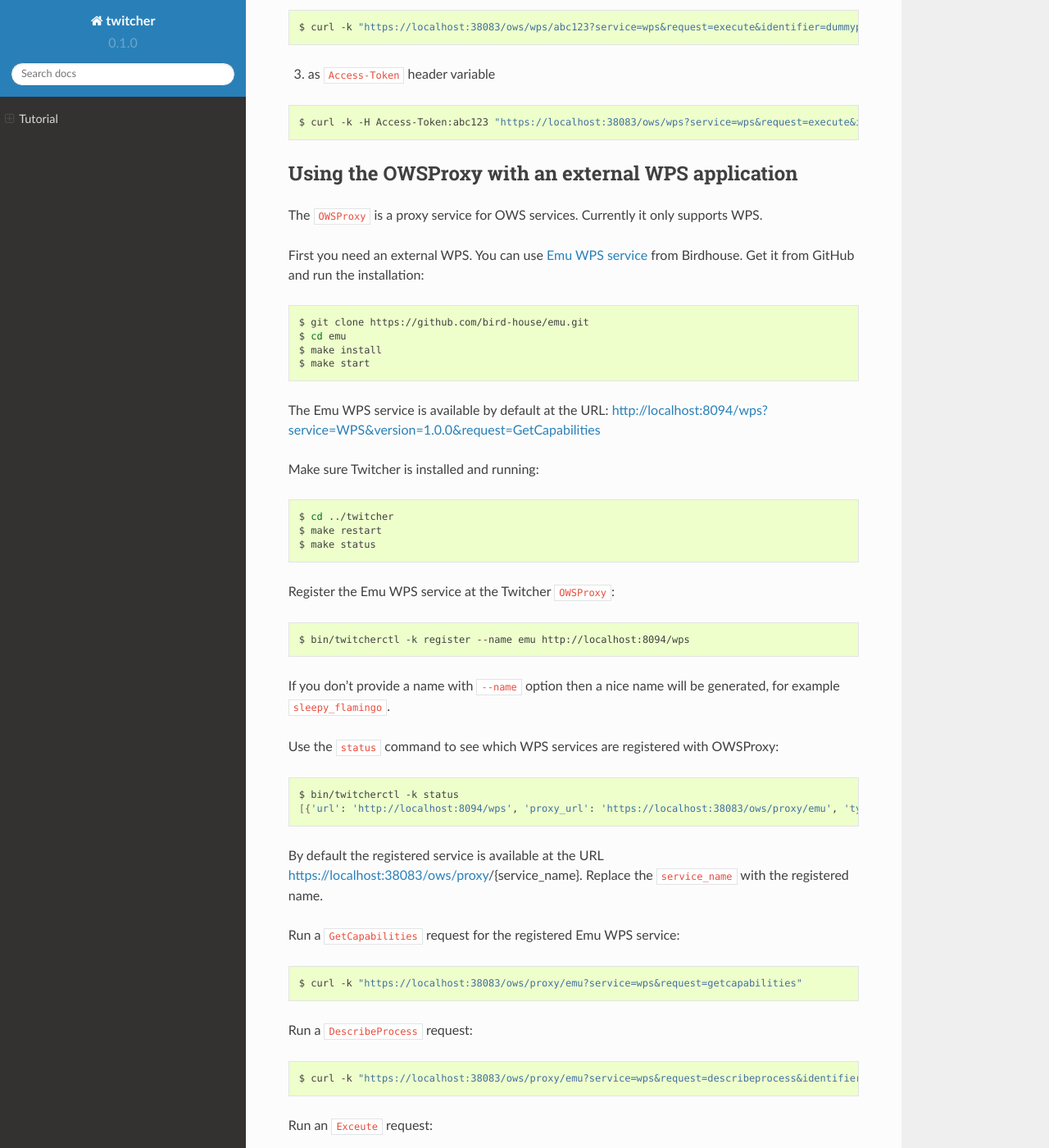
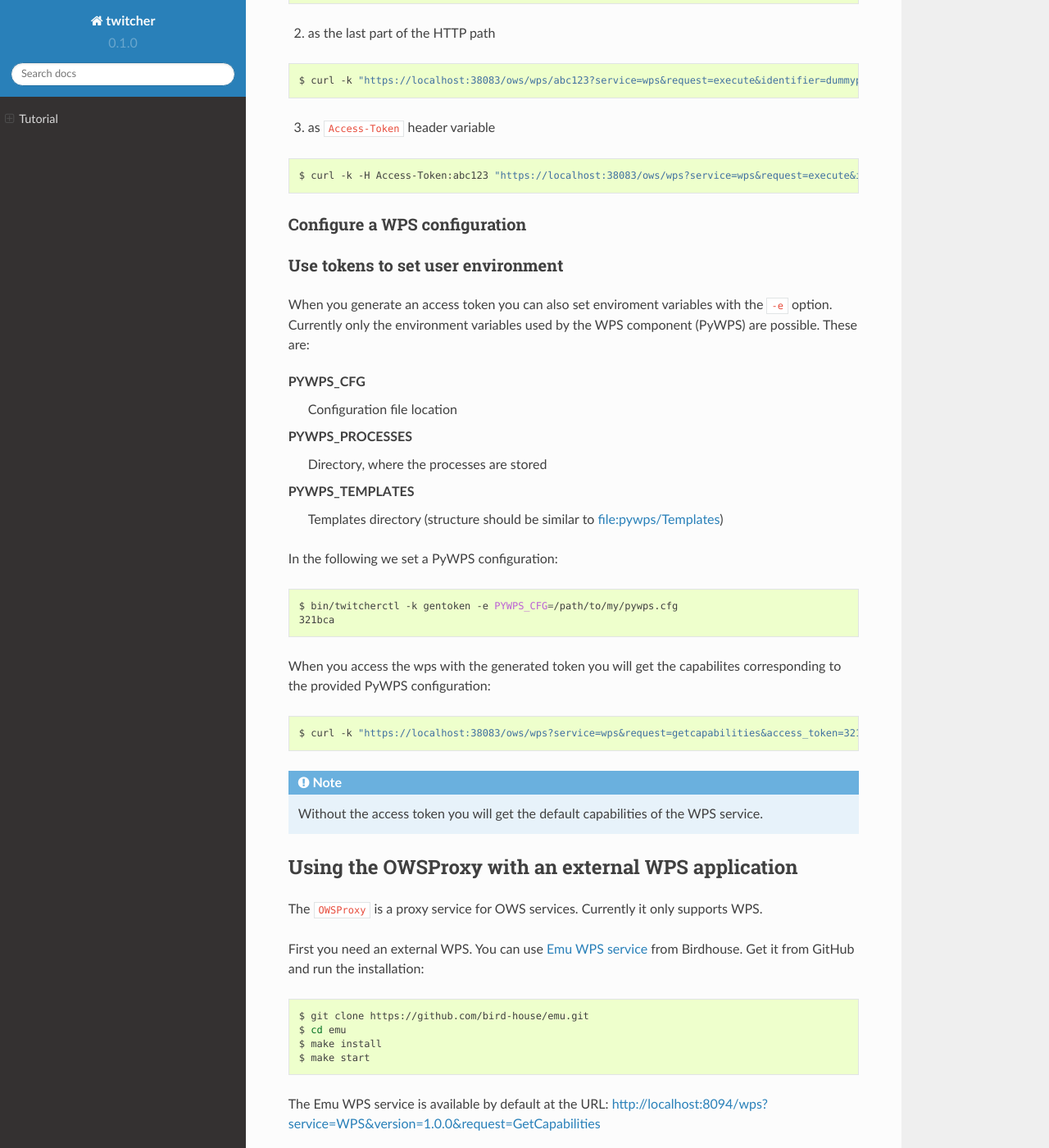
Before and after one commit to crim-ca/weaver, a Sphinx documentation site: the page built from docs/source/tutorial.rst, in a window 1280 px wide and 1400 px high, scrolled down 1470 px. Shown: the whole window at 82% size. Built offline with Sphinx 7.4.7 and the Read the Docs theme 2.0.0, drawn with Linux system fonts in a browser that asks for light colours; some of the changed text lies outside the part shown.

Commit message:
udpate docs

```diff
--- a/docs/source/installation.rst
+++ b/docs/source/installation.rst
@@ -17,6 +17,7 @@ Install twitcher as normal user from GitHub sources:
    $ make install
    $ make test
 
+The installation process setups a conda environment named birdhouse. All additional packages and configuration files are going into this conda environment. The location is ``~/.conda/envs/birdhouse``.
 
 Start the twitcher service (supervisor):
 
--- a/docs/source/tutorial.rst
+++ b/docs/source/tutorial.rst
@@ -12,17 +12,18 @@ Tutorial
 Using the WPS application included in Twitcher
 ==============================================
 
-Make sure twitcher is started with ``make status``:
+See above on how to install twitcher and make sure it is started with ``make status``:
 
 .. code-block:: sh
 
+    $ cd twitcher
     $ make status
     Supervisor status ...
     mongodb                          RUNNING   pid 6863, uptime 0:00:19
     nginx                            RUNNING   pid 6865, uptime 0:00:19
     twitcher                         RUNNING   pid 6864, uptime 0:00:19
 
-Otherwise start the twitcher with ``make start``.
+If twitcher (or nginx, mongodb) is not running then start it with ``make start``.
 
 By default the twitcher WPS application is available at the URL https://localhost:38083/ows/wps.
 
@@ -32,13 +33,11 @@ Run a ``GetCapabilities`` request:
 
     $ curl -k "https://localhost:38083/ows/wps?service=wps&request=getcapabilities"
 
-
 Run a ``DescribeProcess`` request:
 
 .. code-block:: sh
 
     $ curl -k "https://localhost:38083/ows/wps?service=wps&request=describeprocess&identifier=dummyprocess&version=1.0.0"
-
 
 Run an ``Exceute`` request:
 
@@ -47,7 +46,6 @@ Run an ``Exceute`` request:
     $ curl -k "https://localhost:38083/ows/wps?service=wps&request=execute&identifier=dummyprocess&version=1.0.0"
 
 Now you should get an XML error response with a message that you need to provide an access token:
-
 
 .. code-block:: xml
 
@@ -73,7 +71,6 @@ There are three ways how you can provide the access token:
 
     $ curl -k "https://localhost:38083/ows/wps?service=wps&request=execute&identifier=dummyprocess&version=1.0.0&access_token=abc123"
 
-
 2. as the last part of the HTTP path
 
 .. code-block:: sh
@@ -86,6 +83,40 @@ There are three ways how you can provide the access token:
 
    $ curl -k -H Access-Token:abc123 "https://localhost:38083/ows/wps?service=wps&request=execute&identifier=dummyprocess&version=1.0.0"
 
+
+Configure a WPS configuration
+-----------------------------
+
+
+Use tokens to set user environment
+----------------------------------
+
+When you generate an access token you can also set enviroment variables with the ``-e`` option. Currently only the environment variables used by the WPS component (PyWPS) are possible. These are:
+
+PYWPS_CFG
+   Configuration file location
+PYWPS_PROCESSES
+   Directory, where the processes are stored
+PYWPS_TEMPLATES
+   Templates directory (structure should be similar to file:pywps/Templates)
+
+In the following we set a PyWPS configuration:
+
+.. code-block:: sh
+
+   $ bin/twitcherctl -k gentoken -e PYWPS_CFG=/path/to/my/pywps.cfg
+   321bca
+
+
+When you access the wps with the generated token you will get the capabilites corresponding to the provided PyWPS configuration:
+
+.. code-block:: sh
+
+    $ curl -k "https://localhost:38083/ows/wps?service=wps&request=getcapabilities&access_token=321bca"
+
+.. note::
+
+   Without the access token you will get the default capabilities of the WPS service.
 
 
 Using the OWSProxy with an external WPS application
```
Also changed, not shown: 1 other file.
